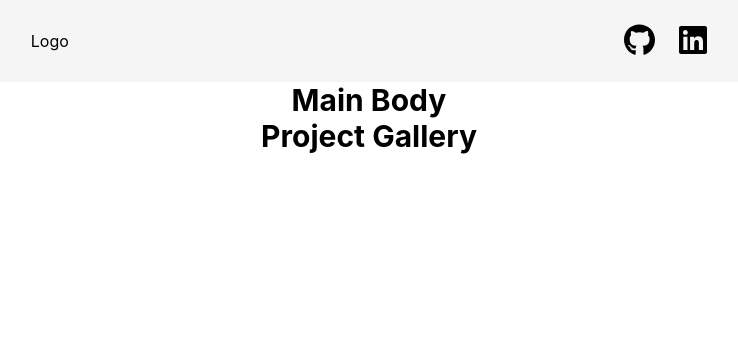
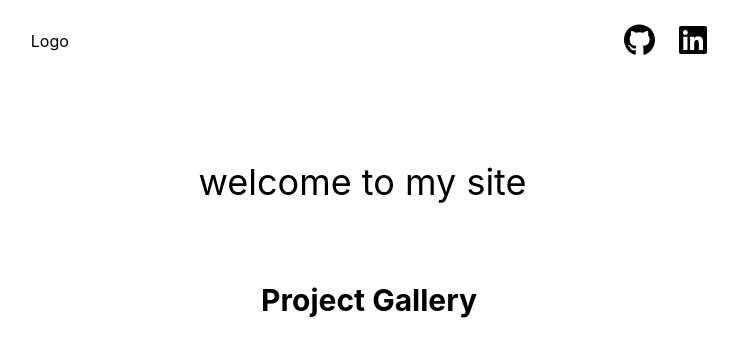
Before and after one commit to bencostas/bencostas.github.io, a React (Create React App) app: page / in a window 1280 px wide. Shown: the top 356 px of the page, without its empty margins (271-1009 px from the left). Built offline with nearby package versions, Linux system fonts and the light colour scheme.

Commit message:
added typewriter effect and fixed up header

```diff
--- a/package.json
+++ b/package.json
@@ -16,9 +16,11 @@
     "@types/react": "^17.0.40",
     "@types/react-dom": "^17.0.13",
     "react": "^17.0.2",
+    "react-animated-text": "^0.1.4",
     "react-dom": "^17.0.2",
     "react-scripts": "5.0.0",
     "typescript": "^4.6.2",
+    "typewriter-effect": "^2.18.2",
     "web-vitals": "^2.1.4"
   },
   "scripts": {
--- a/src/Components/Header.tsx
+++ b/src/Components/Header.tsx
@@ -5,7 +5,7 @@ import './Header.css';
 
 function Header() {
     return (
-        <ul className="flex items-center justify-around flex-wrap bg-neutral-100 p-6">
+        <ul className="flex items-center justify-around flex-wrap bg-white-100 p-6">
             <li>
             Logo
             </li>
--- a/src/Components/MainBody.tsx
+++ b/src/Components/MainBody.tsx
@@ -1,10 +1,19 @@
 import React from "react";
+import TypeWriter from "typewriter-effect"
 
 function MainBody() {
     return (
-        <div className="text-3xl font-bold">
-            Main Body
+        <div className="text-4xl py-20">
+            <TypeWriter
+            options={{
+                strings: ['hi, i\'m ben', 'welcome to my site'],
+                autoStart: true,
+                loop: true,
+              }}
+            />
         </div>
+
+        /* Include description of self here */
     );
 }
 
```
Also changed, not shown: 1 other file (tests, documents, lock files or other folders).
